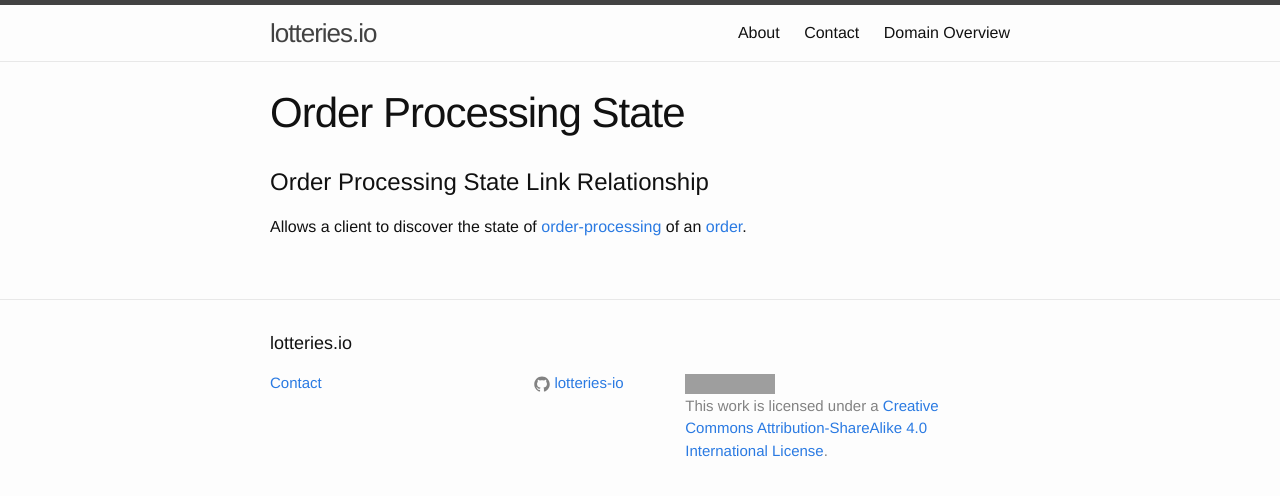
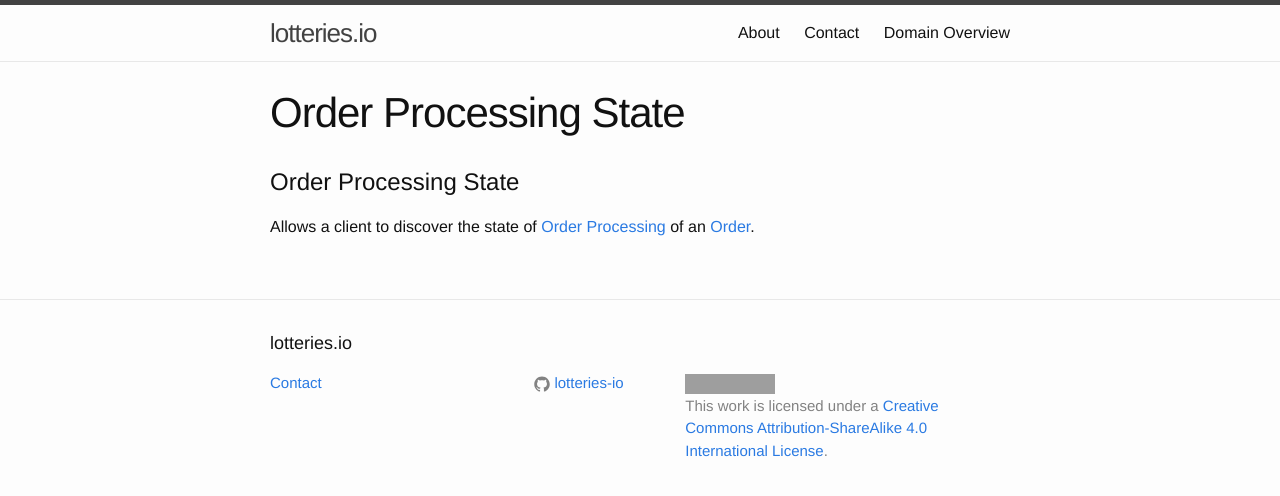
Before and after one commit to lotteries-io/lotteries-io.github.io, a Jekyll site: the page built from _link-relationships/order-processing-state.md, in a window 1280 px wide. Shown: the top 496 px of the page. Built offline with Jekyll 4.4.1, drawn with Linux system fonts in a browser that asks for light colours; grey boxes are pictures that could not be loaded.

Commit message:
Update order-processing-state.md

```diff
--- a/_link-relationships/order-processing-state.md
+++ b/_link-relationships/order-processing-state.md
@@ -2,6 +2,6 @@
 layout: page
 title: Order Processing State
 ---
-# Order Processing State Link Relationship
+# Order Processing State
 
-Allows a client to discover the state of [order-processing](../concepts/order-processing) of an [order](../concepts/order).
+Allows a client to discover the state of [Order Processing](../concepts/order-processing) of an [Order](../concepts/order).
```
